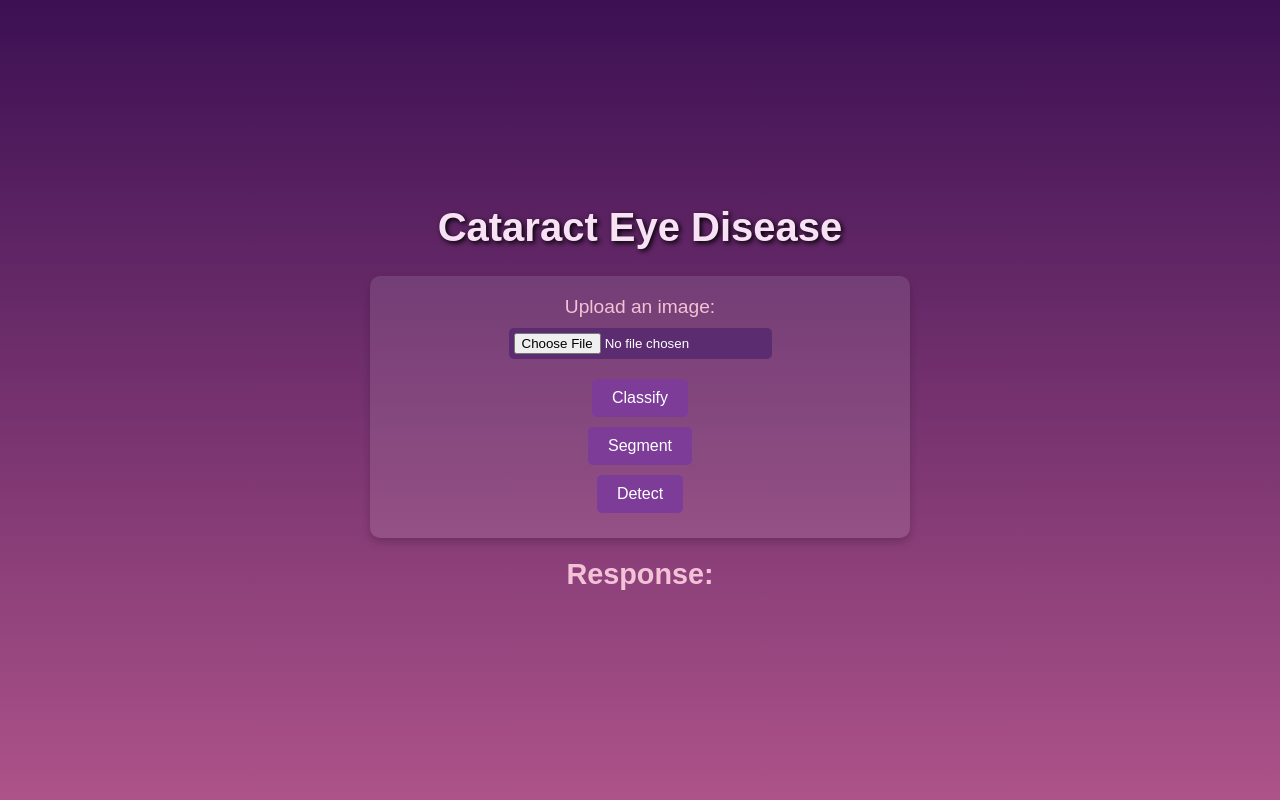
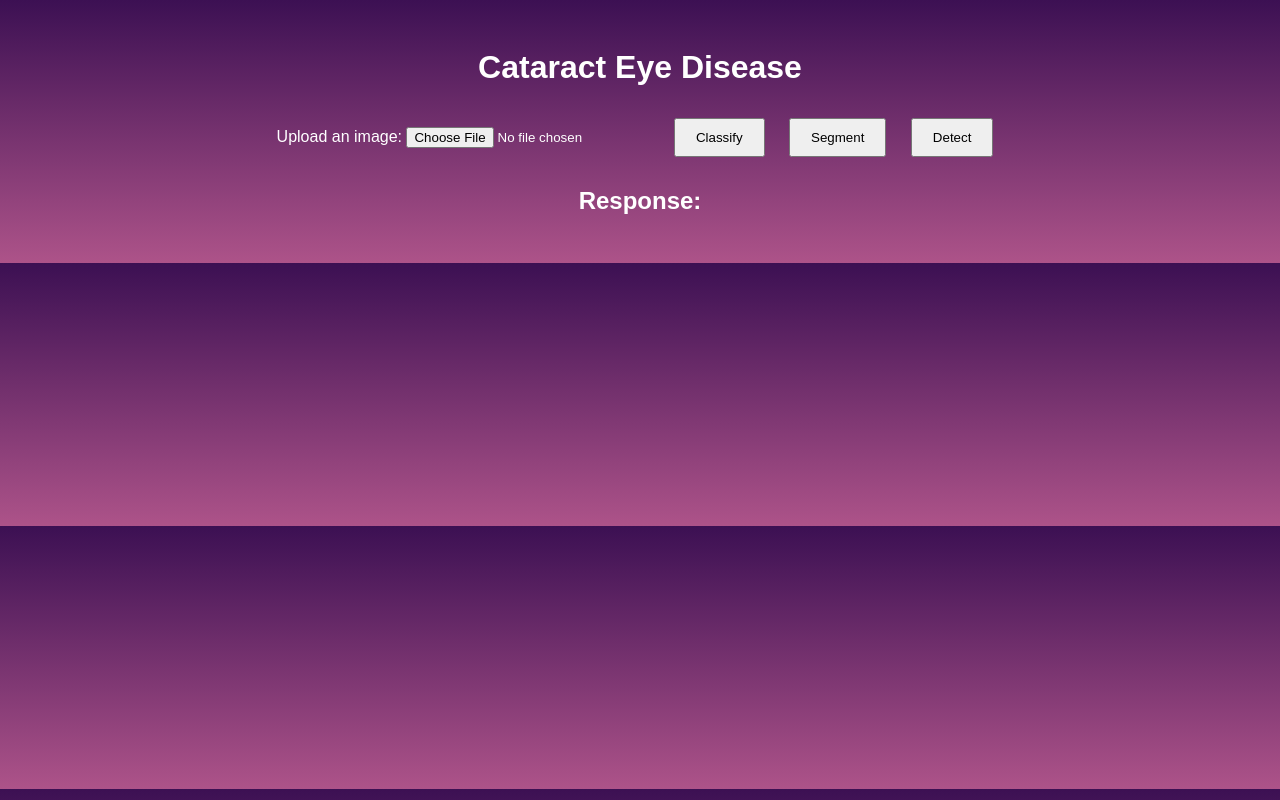
Before and after one commit to AroubAlRizq/AI2Project, a Flask app: template templates/index.html in a window 1280 px wide. Run offline with Flask 3, Linux system fonts and the light colour scheme; the template is opened without the code that fills it, so the values that code supplies are empty.

Commit message:
Update index.html

```diff
--- a/templates/index.html
+++ b/templates/index.html
@@ -5,95 +5,16 @@
     <meta name="viewport" content="width=device-width, initial-scale=1.0">
     <title>Cataract Eye Disease</title>
     <style>
-        /* Body Styling */
         body {
-            margin: 0;
             font-family: Arial, sans-serif;
-            background: linear-gradient(to bottom, #3c1053, #ad5389); /* Dark purple to light purple */
+            background: linear-gradient(to bottom, #3c1053, #ad5389);
             color: white;
-            display: flex;
-            flex-direction: column;
-            align-items: center;
-            justify-content: center;
-            min-height: 100vh;
+            text-align: center;
+            padding: 20px;
         }
-
-        /* Page Title */
-        h1 {
-            margin-top: 20px;
-            font-size: 2.5rem;
-            color: #f8e1f4; /* Light purple */
-            text-shadow: 2px 2px 5px black;
-        }
-
-        /* Form Styling */
-        form {
-            background-color: rgba(255, 255, 255, 0.1); /* Semi-transparent white */
-            padding: 20px;
-            border-radius: 10px;
-            box-shadow: 0 4px 8px rgba(0, 0, 0, 0.2);
-            display: flex;
-            flex-direction: column;
-            align-items: center;
-            max-width: 500px;
-            width: 90%;
-        }
-
-        label {
-            font-size: 1.2rem;
-            margin-bottom: 10px;
-            color: #f4c2d7; /* Soft pink-purple */
-        }
-
-        input[type="file"] {
-            margin-bottom: 15px;
-            padding: 5px;
-            border-radius: 5px;
-            background-color: #5b2c6f; /* Deep purple */
-            color: white;
-            border: none;
-        }
-
         button {
-            background-color: #7d3c98; /* Medium purple */
-            color: white;
-            font-size: 1rem;
+            margin: 10px;
             padding: 10px 20px;
-            margin: 5px;
-            border: none;
-            border-radius: 5px;
-            cursor: pointer;
-            transition: all 0.3s ease;
-        }
-
-        button:hover {
-            background-color: #a569bd; /* Light purple */
-            transform: scale(1.05);
-        }
-
-        /* Response Section */
-        h2 {
-            margin-top: 20px;
-            font-size: 1.8rem;
-            color: #f4c2d7; /* Soft pink-purple */
-        }
-
-        pre, img {
-            margin-top: 15px;
-            max-width: 500px;
-            width: 90%;
-            border-radius: 5px;
-        }
-
-        pre {
-            background-color: rgba(0, 0, 0, 0.6); /* Dark transparent background */
-            color: #f8e1f4; /* Light purple */
-            padding: 10px;
-            overflow-x: auto;
-        }
-
-        img {
-            box-shadow: 0 4px 8px rgba(0, 0, 0, 0.5);
         }
     </style>
 </head>
@@ -108,12 +29,9 @@
     </form>
     <h2>Response:</h2>
     <div id="response"></div>
-
     <script>
-        // Backend URL (update this with your Render backend URL)
         const backendURL = "https://ai2project.onrender.com";
 
-        // Function to handle image uploads and process results
         function uploadImage(endpoint) {
             const formData = new FormData();
             const fileInput = document.getElementById("file");
@@ -122,42 +40,35 @@
                 return;
             }
             formData.append("file", fileInput.files[0]);
+            document.getElementById("response").innerHTML = "";
 
-            // Clear previous response
-            const responseDiv = document.getElementById("response");
-            responseDiv.innerHTML = "";
-
-            // Make the POST request to the backend
             fetch(backendURL + endpoint, {
                 method: "POST",
                 body: formData,
             })
-                .then((response) => {
-                    // Check if the response is an image or JSON
-                    const contentType = response.headers.get("content-type");
-                    if (contentType && contentType.includes("image")) {
-                        return response.blob(); // Image
+                .then(response => {
+                    if (response.ok) {
+                        if (response.headers.get("content-type").includes("image")) {
+                            return response.blob();
+                        } else {
+                            return response.json();
+                        }
                     } else {
-                        return response.json(); // JSON
+                        throw new Error(`Server error: ${response.status}`);
                     }
                 })
-                .then((data) => {
-                    // Handle JSON response
+                .then(data => {
+                    const responseDiv = document.getElementById("response");
                     if (data instanceof Blob) {
-                        // Display the image
                         const img = document.createElement("img");
                         img.src = URL.createObjectURL(data);
                         responseDiv.appendChild(img);
                     } else {
-                        // Display the JSON response
-                        const pre = document.createElement("pre");
-                        pre.textContent = JSON.stringify(data, null, 2);
-                        responseDiv.appendChild(pre);
+                        responseDiv.textContent = JSON.stringify(data, null, 2);
                     }
                 })
-                .catch((error) => {
-                    console.error("Error:", error);
-                    responseDiv.textContent = "An error occurred!";
+                .catch(error => {
+                    document.getElementById("response").textContent = "Error: " + error.message;
                 });
         }
     </script>
```
